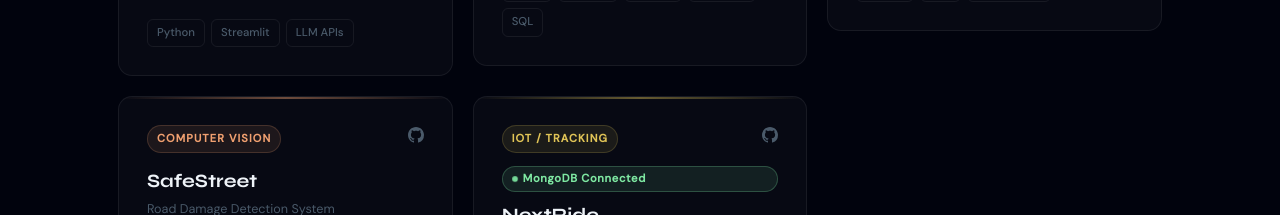
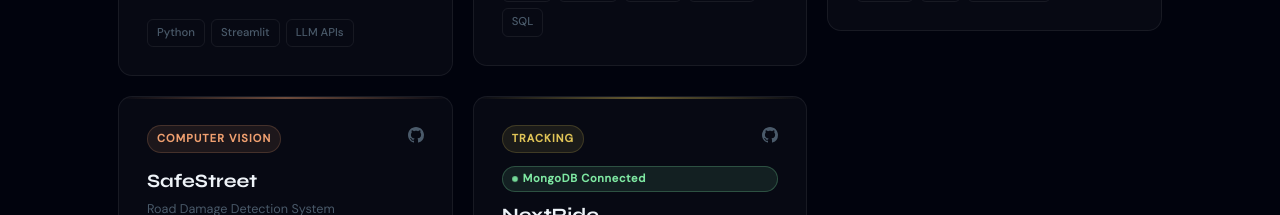
Before and after one commit to vahinichilukamarri/my-portfolio, a React (Vite) app: page / in a window 1280 px wide. Shown: the part 2940-3155 px from the top of the page. Built offline with nearby package versions, Linux system fonts and the light colour scheme.

Commit message:
v 1.5 Made small changes to projects

```diff
--- a/src/App.jsx
+++ b/src/App.jsx
@@ -7,7 +7,7 @@ const PROJECTS = [
   { title:"AskBI",sub:"AI-Powered Business Intelligence Dashboard",stack:["React","FastAPI","Pandas","LLM APIs","SQL"],badge:"Full-Stack",color:"#5bc4e0",db:false,desc:"A natural language to SQL system enabling users to query structured datasets using plain English. Built an LLM-based query generation pipeline, a FastAPI backend with Pandas for data handling, and a React dashboard to visualize business insights in real time.",hl:["Natural language to SQL via LLM","FastAPI backend with Pandas","React dashboard for real-time insights","Automated queries for non-technical users"],gh:"https://github.com/vahinichilukamarri"},
   { title:"MoodAngels",sub:"AI-Based Psychiatric Diagnostic Support",stack:["Python","NLP","MERN Stack"],badge:"NLP",color:"#c4a7e7",db:false,desc:"A multi-agent system to analyze patient symptoms and assist in diagnostic reasoning. Built NLP-based modules to process behavioral and textual patient data, generated 500+ synthetic psychiatric case records, and developed a MERN dashboard.",hl:["Multi-agent diagnostic reasoning","NLP modules for behavioral data","500+ synthetic psychiatric case records","MERN dashboard for case visualization"],gh:"https://github.com/vahinichilukamarri"},
   { title:"SafeStreet",sub:"Road Damage Detection System",stack:["Vision Transformer (ViT)","React Native","React.js","Node.js","REST API"],badge:"Computer Vision",color:"#f0a070",db:false,desc:"Trained a Vision Transformer model to classify road damage types with high accuracy. Built a Node.js REST API for real-time predictions, a React Native mobile app for damage capture, and a React.js web dashboard with geolocation-based mapping.",hl:["ViT model for road damage classification","Node.js REST API for predictions","React Native mobile app","Geolocation-mapped web dashboard"],gh:"https://github.com/vahinichilukamarri"},
-  { title:"NextRide",sub:"Smart School Bus Tracking & Route Optimization",stack:["Node.js","Leaflet.js","MongoDB","HTML","CSS"],badge:"IoT / Tracking",color:"#e0c457",db:true,desc:"A real-time GPS tracking system with dynamic route updates based on student attendance. Built with Node.js backend and MongoDB for data persistence, using HTML/CSS frontend via REST API. Optimized routes reduce unnecessary stops.",hl:["Real-time GPS tracking system","MongoDB for persistent data storage","Node.js + HTML/CSS architecture","Dynamic routing by attendance","Leaflet.js map interface"],gh:"https://github.com/vahinichilukamarri"},
+  { title:"NextRide",sub:"Smart School Bus Tracking & Route Optimization",stack:["Node.js","Leaflet.js","MongoDB","HTML","CSS"],badge:"Tracking",color:"#e0c457",db:true,desc:"A real-time GPS tracking system with dynamic route updates based on student attendance. Built with Node.js backend and MongoDB for data persistence, using HTML/CSS frontend via REST API. Optimized routes reduce unnecessary stops.",hl:["Real-time GPS tracking system","MongoDB for persistent data storage","Node.js + HTML/CSS architecture","Dynamic routing by attendance","Leaflet.js map interface"],gh:"https://github.com/vahinichilukamarri"},
 ];
 
 const SKILLS = [
@@ -447,7 +447,7 @@ function Featured(){
                 <div className="readme-content">
                   <h3>👋 Hi, I'm Vahini Chilukamarri</h3>
                   <p>A passionate Computer Science student building intelligent, practical applications at the intersection of AI and full-stack engineering.</p>
-                  <h3 style={{marginTop:14}}>🚀 What I Work On</h3>
+                  <h3 style={{marginTop:14}}>What I Work On</h3>
                   <ul><li>AI/ML systems — LLM evaluation, NLP, computer vision</li><li>Full-stack applications — MERN, FastAPI, React, Node.js</li><li>Data-driven tools — business intelligence, diagnostic support</li></ul>
                   <a href="https://github.com/vahinichilukamarri"target="_blank"rel="noreferrer"style={{display:"inline-flex",alignItems:"center",gap:6,color:"#c4a7e7",fontSize:".82rem",fontFamily:"var(--df)",fontWeight:600,marginTop:8}}onClick={e=>e.stopPropagation()}>Visit GitHub Profile →</a>
                 </div>
```
